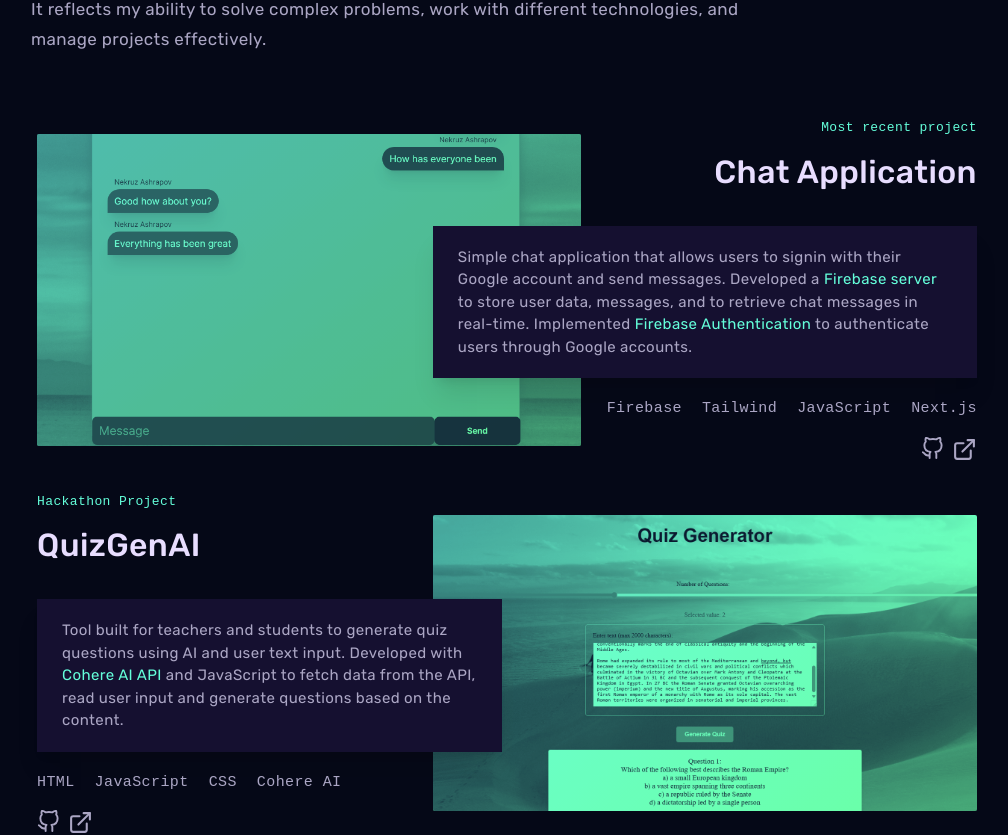
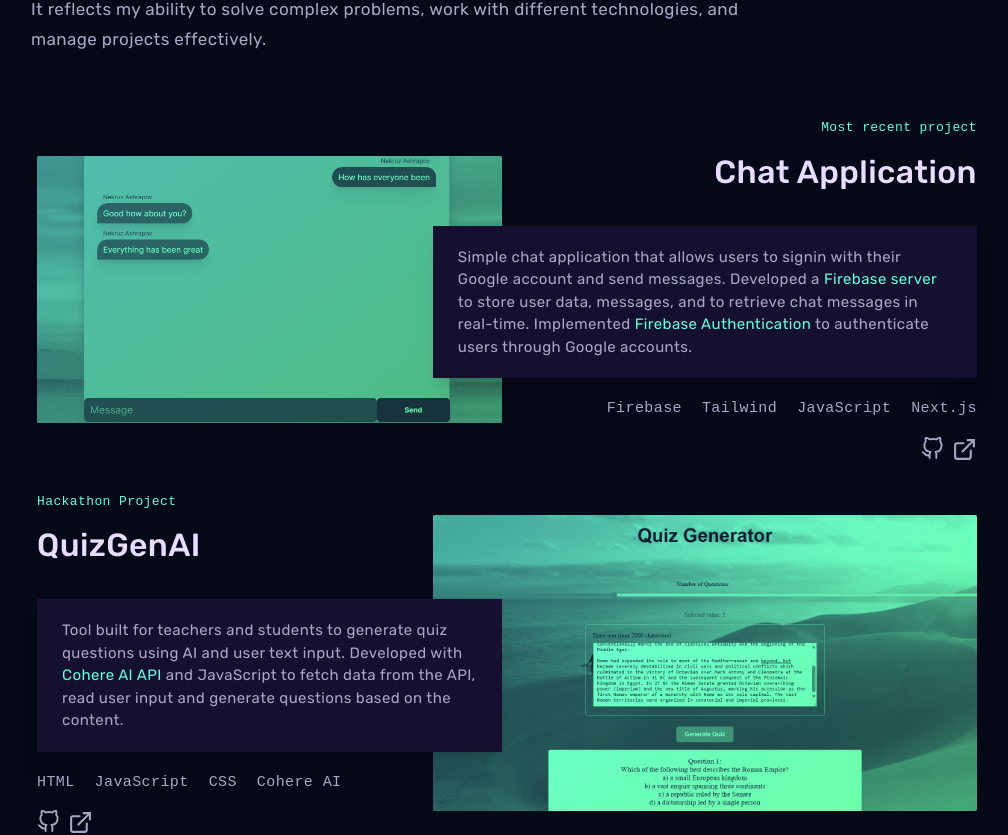
Before and after one commit to NekruzAsh/MyPortfolio, a Next.js app: page / in a window 1280 px wide. Shown: the part 1914-2749 px from the top of the page, without its empty margins (133-1141 px from the left). Built offline with nearby package versions, Linux system fonts and the light colour scheme.

Commit message:
updated spacing of the cards in mobile viewport.

```diff
--- a/app/projects.scss
+++ b/app/projects.scss
@@ -245,7 +245,7 @@ html {
     }
 
     .project-img {
-      grid-column: 1 / 8;
+      grid-column: 1 / 7;
 
       @include tablet {
         grid-column: 1 / -1;
```
